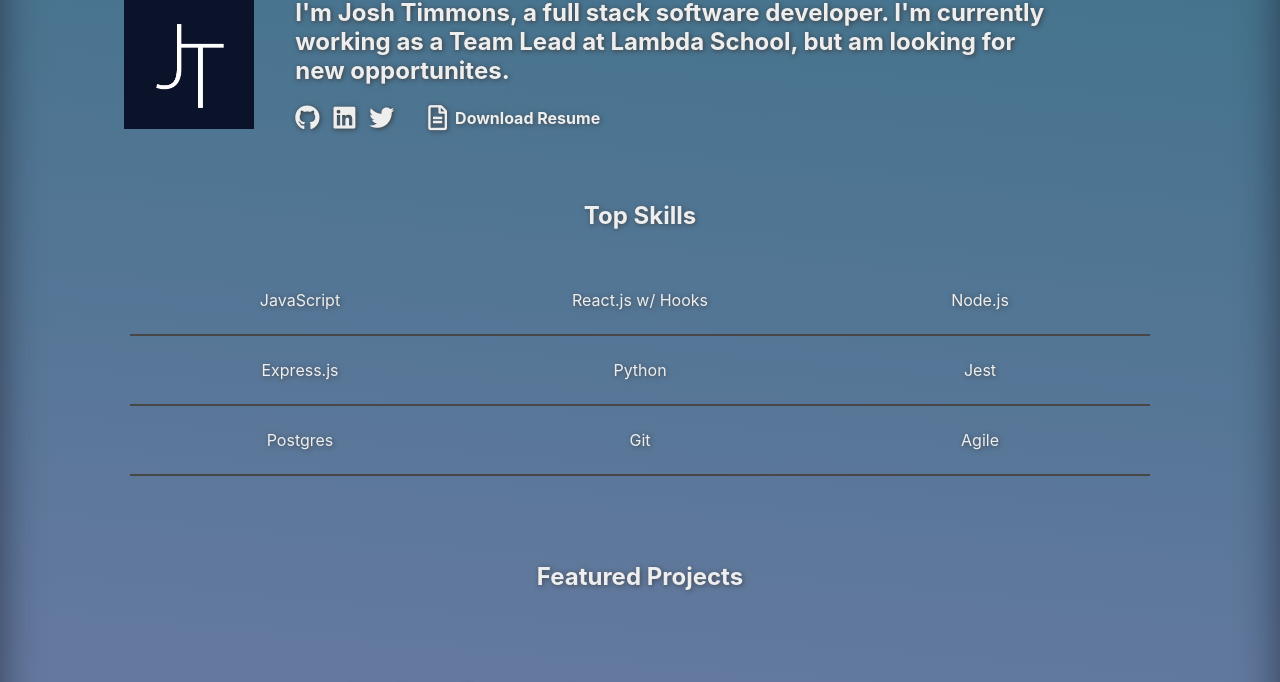
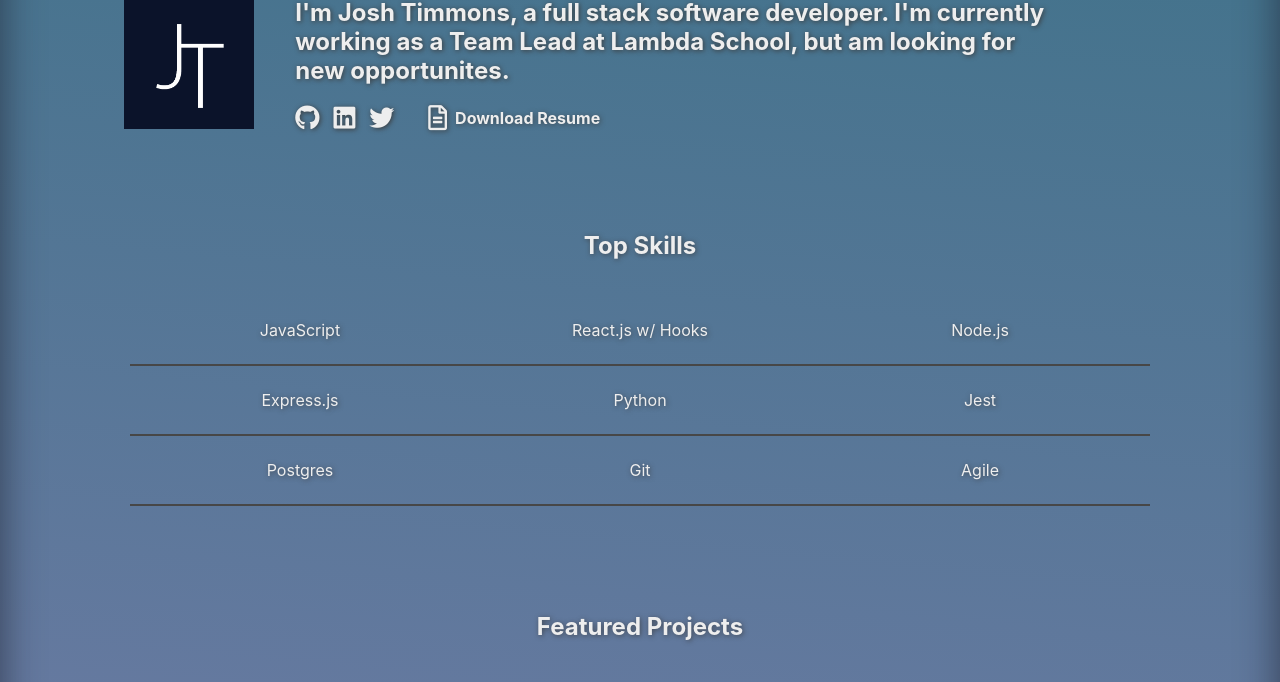
Before and after one commit to josh182014/portfolio-site, a React (Create React App) app: page / in a window 1280 px wide. Shown: the part 170-852 px from the top of the page. Built offline with nearby package versions, Linux system fonts and the light colour scheme.

Commit message:
removed live link to how to and updated roamly

```diff
--- a/src/components/Projects/Projects.scss
+++ b/src/components/Projects/Projects.scss
@@ -10,7 +10,7 @@
 
     .featuredProjects {
         width: 100%;
-        padding-top: 50px;
+        padding-top: 70px;
         text-align: center;
         text-shadow: 1px 1px 5px rgba(58, 58, 58, 0.74);
     }
@@ -24,6 +24,10 @@
         align-items: center;
         padding-top: 40px;
         padding-bottom: 40px;
+
+        &:nth-child(3) {
+            padding-top: 10px;
+        }
 
         &:nth-child(2n) {
             flex-direction: row-reverse;
@@ -179,6 +183,7 @@
 }
 
 .skillsContainer {
+    padding-top: 30px;
     display: flex;
     flex-wrap: wrap;
     flex-direction: column;
--- a/src/components/Projects/dummyProjects.js
+++ b/src/components/Projects/dummyProjects.js
@@ -1,9 +1,9 @@
 const dummyProjects = [
   {
-    name: 'Roamly.app (in progress)', github: 'https://github.com/labs14-travel-website', mainLanguage: 'JavaScript', description: 'This is an app that allows you to build a complex itinerary for traveling! Built with React, we are using many different APIs and storing data on a Postgres database using GraphQL. The login system is built with OAuth, using Google to login or signup.', viewLive: 'http://roamly.app', img: 'assets/roamly.png', tech: ['React w/Hooks,', 'Node.js,', 'Express.js,', 'GraphQL'],
+    name: 'Roamly.app', github: 'https://github.com/labs14-travel-website', mainLanguage: 'JavaScript', description: 'This app allows you to search for any city in the world and view popular attractions at that location. You can also sign up/login with Google to be able to favorite attractions to save them for later. Built with React, we are using many different APIs and storing data on a Postgres database using GraphQL. The login system is built with OAuth, using Google to login or signup.', viewLive: 'http://roamly.app', img: 'assets/roamly.png', tech: ['React w/Hooks,', 'Node.js,', 'Express.js,', 'GraphQL'],
   },
   {
-    name: 'How To', github: 'https://github.com/bw-how-to/how-to-FE', mainLanguage: 'JavaScript', description: 'A web app build with React.js. Browse how-to videos or upload your own! I did the entire front-end of this project and styled according to a UI Designer on my team. We had 4 days to complete this project from scratch.', viewLive: 'https://bw-how-to.netlify.com', img: '/assets/how-to.png', tech: ['React,', 'Axios'],
+    name: 'How To', github: 'https://github.com/bw-how-to/how-to-FE', mainLanguage: 'JavaScript', description: 'A web app build with React.js. Browse how-to videos or upload your own! I did the entire front-end of this project and styled according to a UI Designer on my team. We had 4 days to complete this project from scratch.', img: '/assets/how-to.png', tech: ['React,', 'Axios'],
   },
   {
     name: 'Replate', github: 'https://github.com/lambda-replate/Lambda-Replate-BE', mainLanguage: 'JavaScript', description: 'A web app that allows restauraunts to post food for donation. A user can then claim the food and schedule a time to pick it up. I did the backend on this project. It is built with Node.js with Express. The database used is Postgres. I had 4 days to complete this project from scratch.', img: '/assets/replate.png', tech: ['Node.js,', 'Express.js,', 'Postgres'],
```
